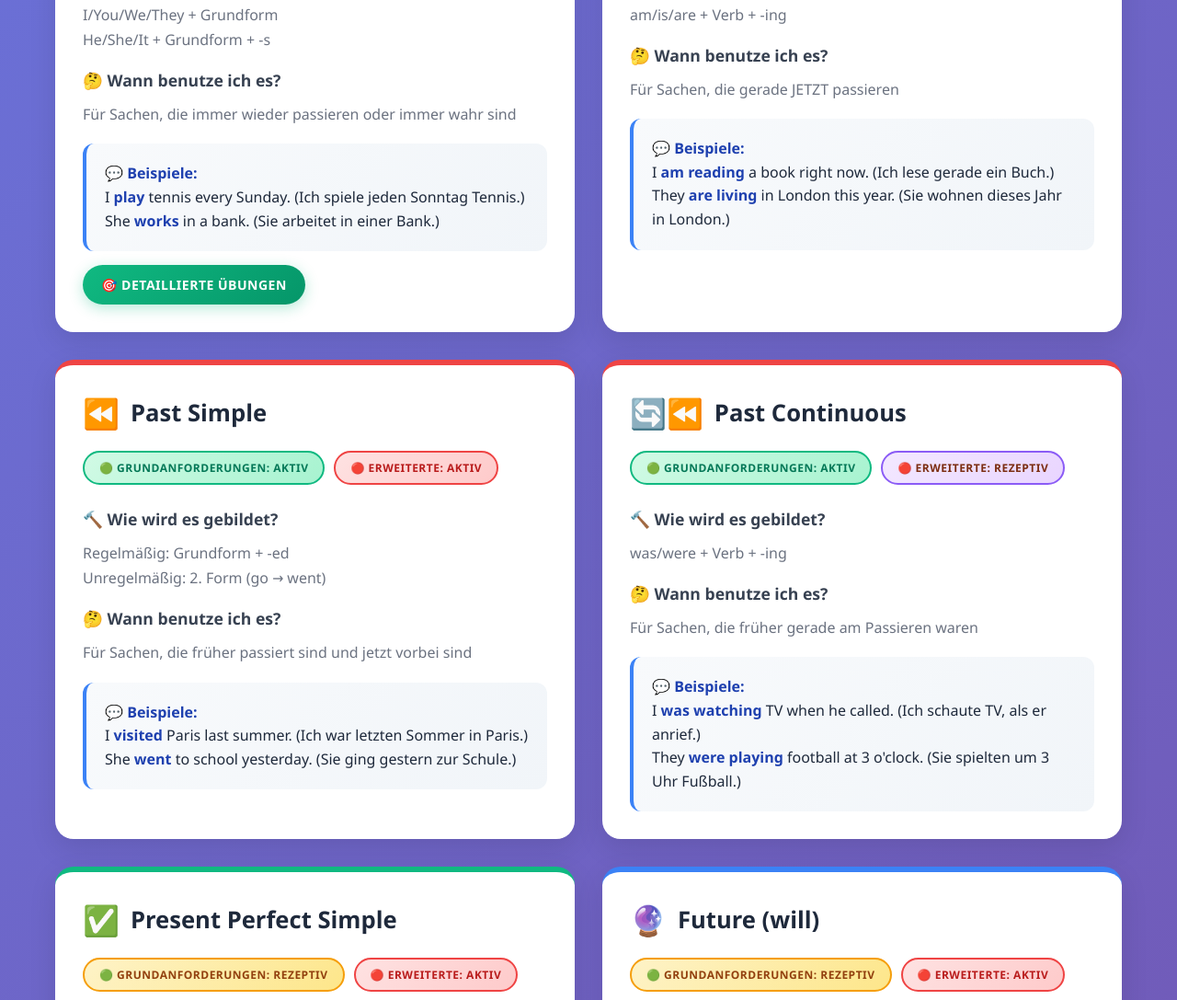
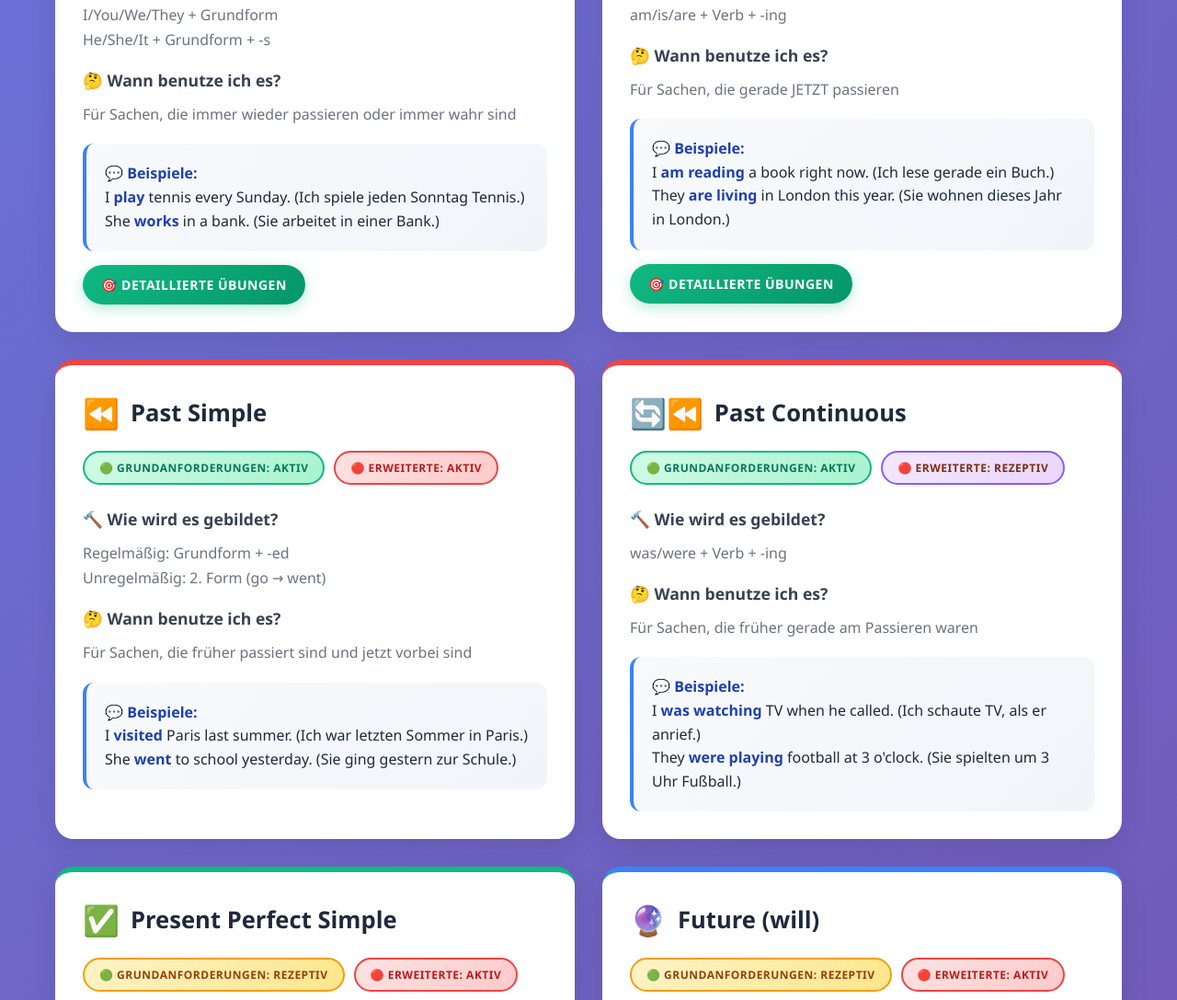
Before and after one commit to Dennigkofen/English_Tenses, a plain HTML site: page index.html in a window 1280 px wide. Shown: the part 1805-2892 px from the top of the page at 92% size. Drawn offline with Linux system fonts and the light colour scheme.

Commit message:
Update index.html

```diff
--- a/index.html
+++ b/index.html
@@ -868,6 +868,7 @@
                         I <strong>am reading</strong> a book right now. (Ich lese gerade ein Buch.)<br>
                         They <strong>are living</strong> in London this year. (Sie wohnen dieses Jahr in London.)
                     </div>
+                    <a href="presentcontinuous.html" class="practice-link">Detaillierte Übungen</a>
                 </div>
             </div>
 
```
